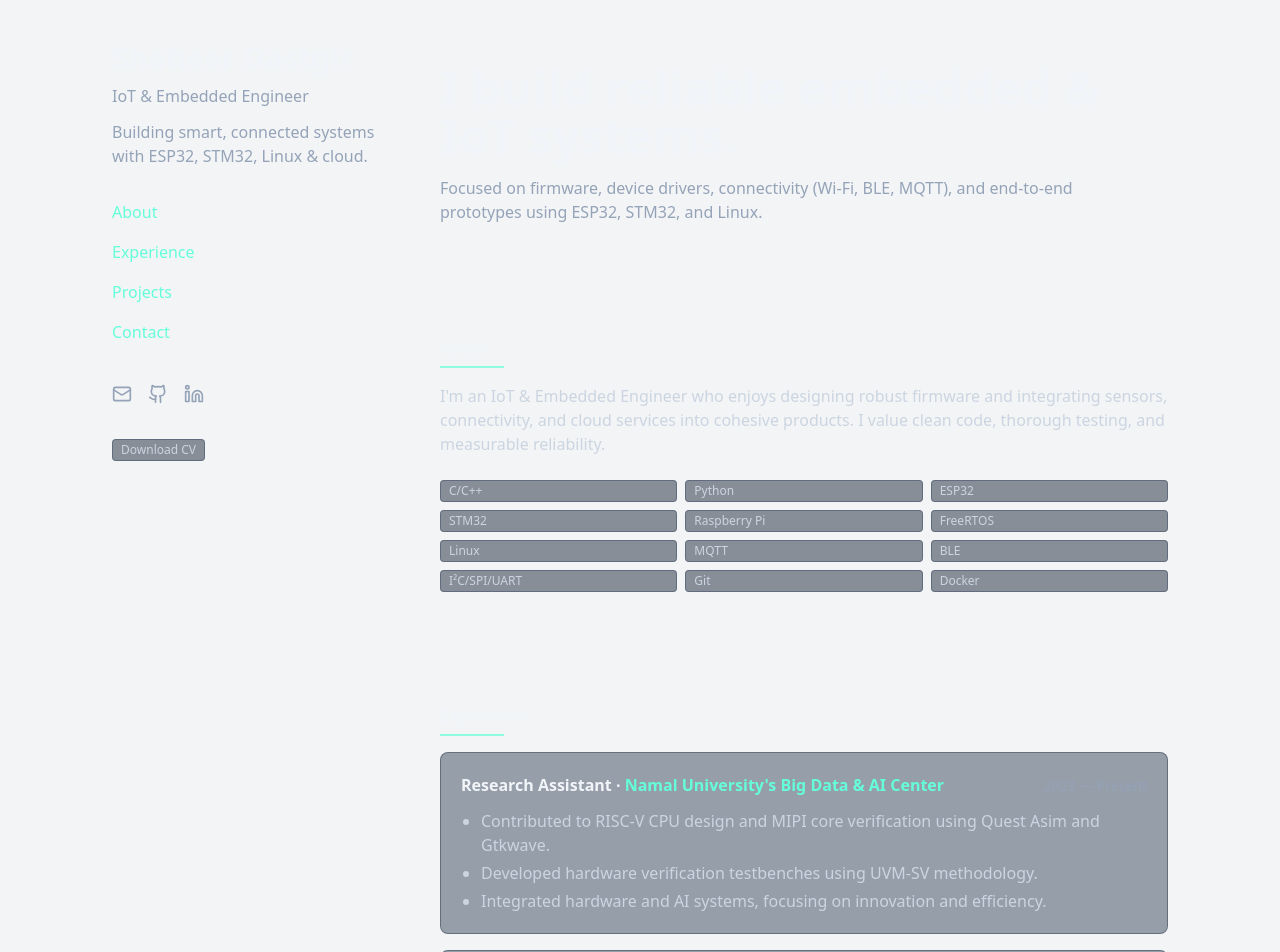
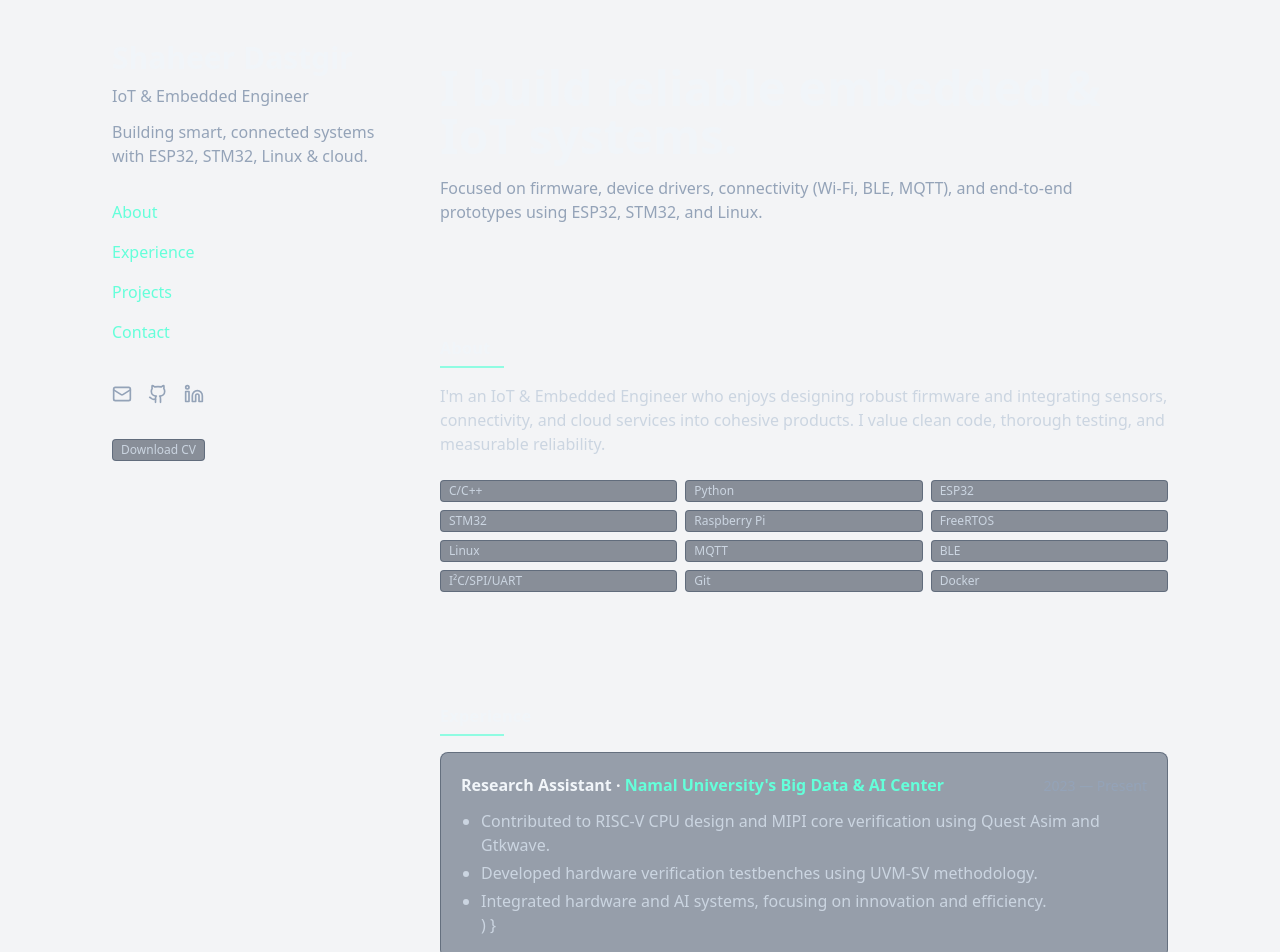
Before and after one commit to SHAHEER-DASTGIR/Portfolio, a React (Create React App) app: page / in a window 1280 px wide. Shown: the top 952 px of the page. Built offline with nearby package versions, Linux system fonts and the light colour scheme.

Commit message:
Updated Experience.js

```diff
--- a/src/components/Experience.js
+++ b/src/components/Experience.js
@@ -34,6 +34,8 @@ export default function Experience() {
             </div>
             <ul className="mt-3 list-disc pl-5 text-slate-300 space-y-1">
               {r.points.map((p, i) => <li key={i}>{p}</li>)}
+              )
+              }
             </ul>
           </article>
         ))}
```
